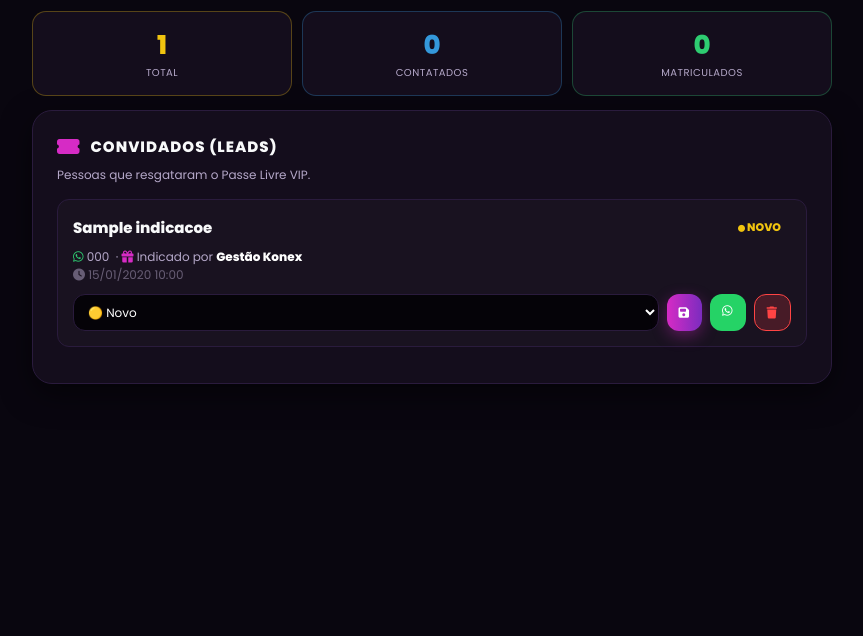
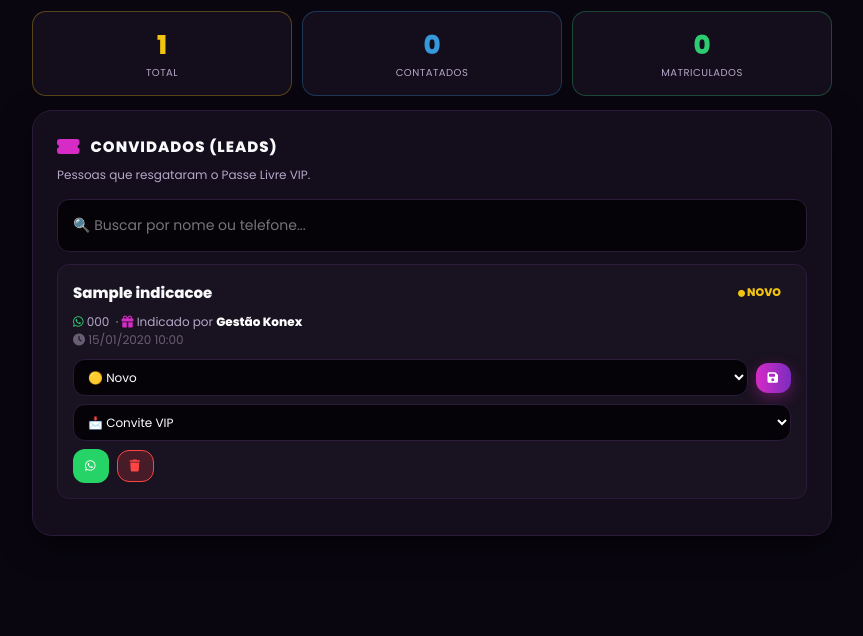
Before and after one commit to key2928/elite, a PHP site: page /admin.php in a window 1280 px wide, after a click on "Indicações VIP". Shown: the part 177-813 px from the top of the page, without its empty margins (208-1071 px from the left). Before the commit the page ends 561 px from the top, so only its background shows below. Run offline with PHP 8.4, Linux system fonts and the light colour scheme; a user stored in the database is signed in; data comes from the database, SQL or seed files in the repository; tables that the repository leaves empty hold one stand-in row (values such as "Sample post").

Commit message:
Add inline template selector and leads search to Indicações VIP tab
Agent-Logs-Url: https://github.com/key2928/elite/sessions/182cef28-069d-4ac5-b776-f4b4b4dbbcc5

Co-authored-by: key2928 <270645563+key2928@users.noreply.github.com>

```diff
--- a/admin.php
+++ b/admin.php
@@ -488,13 +488,19 @@ try {
         <div class="card">
             <h3 class="card-titulo"><i class="fas fa-ticket-alt"></i> Convidados (Leads)</h3>
             <p style="font-size:12px;color:var(--cinza);margin-top:-10px;margin-bottom:15px">Pessoas que resgataram o Passe Livre VIP.</p>
-            <div style="max-height:500px;overflow-y:auto">
+            <input type="text" id="buscaLeads" placeholder="🔍 Buscar por nome ou telefone..." oninput="filtrarLeads()" style="margin-bottom:12px">
+            <div style="max-height:500px;overflow-y:auto" id="listaLeads">
                 <?php foreach ($leads as $lead):
-                    $wa_msg = urlencode("Olá " . $lead['nome_convidada'] . "! 👋 Somos da Elite Thai Girls. Você recebeu um Passe Livre VIP indicado por " . $lead['quem_indicou'] . ". Gostaríamos de agendar sua aula experimental gratuita! Que dia fica melhor? 🥊");
                     $wa_num = preg_replace('/\D/', '', $lead['telefone_convidada']);
+                    $wa_templates = [
+                        'convite'   => urlencode("Olá " . $lead['nome_convidada'] . "! 👋 Somos da Elite Thai Girls. Você recebeu um Passe Livre VIP indicado por " . $lead['quem_indicou'] . ". Gostaríamos de agendar sua aula experimental gratuita! Que dia fica melhor? 🥊"),
+                        'followup'  => urlencode("Oi " . $lead['nome_convidada'] . "! 😊 Passando para saber se você conseguiu ver nossa mensagem sobre a aula experimental gratuita. Estamos te esperando na Elite Thai Girls! 🥊"),
+                        'matricula' => urlencode("Olá " . $lead['nome_convidada'] . "! 🎉 Que ótimo que você gostou da aula! Vamos garantir sua matrícula na Elite Thai Girls? Me chama aqui que eu te passo todos os detalhes! 💪"),
+                    ];
                     $data_fmt = date('d/m/Y H:i', strtotime($lead['data_indicacao']));
+                    $lead_id = (int)$lead['id'];
                 ?>
-                    <div class="item-lista">
+                    <div class="item-lista item-lead" data-nome="<?= strtolower(e($lead['nome_convidada'])) ?>" data-tel="<?= e(preg_replace('/\D/', '', $lead['telefone_convidada'])) ?>">
                         <div class="item-topo">
                             <span class="item-nome"><?= e($lead['nome_convidada']) ?></span>
                             <span class="badge status-<?= e($lead['status']) ?>"><i class="fas fa-circle" style="font-size:7px"></i> <?= ucfirst(e($lead['status'])) ?></span>
@@ -504,10 +510,10 @@ try {
                             &nbsp;·&nbsp;<i class="fas fa-gift" style="color:#d62bc5"></i> Indicado por <strong style="color:#fff"><?= e($lead['quem_indicou']) ?></strong>
                             <br><i class="fas fa-clock" style="opacity:.5"></i> <span style="opacity:.5"><?= $data_fmt ?></span>
                         </div>
-                        <div style="display:flex;gap:8px;flex-wrap:wrap">
+                        <div style="display:flex;gap:8px;flex-wrap:wrap;align-items:center">
                             <form method="POST" style="display:contents">
                                 <input type="hidden" name="acao" value="atualizar_lead">
-                                <input type="hidden" name="id" value="<?= (int)$lead['id'] ?>">
+                                <input type="hidden" name="id" value="<?= $lead_id ?>">
                                 <select name="status" style="margin:0;padding:8px 10px;font-size:12px;flex:1;min-width:120px">
                                     <option value="novo" <?= $lead['status'] === 'novo' ? 'selected' : '' ?>>🟡 Novo</option>
                                     <option value="contatado" <?= $lead['status'] === 'contatado' ? 'selected' : '' ?>>🔵 Contatado</option>
@@ -515,10 +521,15 @@ try {
                                 </select>
                                 <button type="submit" class="btn-submit" style="padding:8px 12px;font-size:12px;width:auto" title="Salvar"><i class="fas fa-save"></i></button>
                             </form>
-                            <a href="https://wa.me/55<?= $wa_num ?>?text=<?= $wa_msg ?>" target="_blank" class="btn-submit" style="padding:8px 12px;font-size:12px;width:auto;background:#25D366;text-decoration:none;text-align:center;box-shadow:none" title="Abrir WhatsApp"><i class="fab fa-whatsapp"></i></a>
+                            <select id="tpl<?= $lead_id ?>" onchange="atualizarWa(<?= $lead_id ?>,'<?= $wa_num ?>',<?= htmlspecialchars(json_encode($wa_templates, JSON_HEX_QUOT | JSON_HEX_APOS), ENT_QUOTES) ?>)" style="margin:0;padding:8px 10px;font-size:12px;min-width:130px">
+                                <option value="convite">📩 Convite VIP</option>
+                                <option value="followup">🔔 Follow-up</option>
+                                <option value="matricula">🎉 Matrícula</option>
+                            </select>
+                            <a id="waLink<?= $lead_id ?>" href="https://wa.me/55<?= $wa_num ?>?text=<?= $wa_templates['convite'] ?>" target="_blank" class="btn-submit" style="padding:8px 12px;font-size:12px;width:auto;background:#25D366;text-decoration:none;text-align:center;box-shadow:none" title="Abrir WhatsApp"><i class="fab fa-whatsapp"></i></a>
                             <form method="POST" onsubmit="return confirm('Remover este lead?')" style="display:contents">
                                 <input type="hidden" name="acao" value="excluir_lead">
-                                <input type="hidden" name="id" value="<?= (int)$lead['id'] ?>">
+                                <input type="hidden" name="id" value="<?= $lead_id ?>">
                                 <button type="submit" class="btn-submit" style="padding:8px 12px;font-size:12px;width:auto;background:rgba(255,68,68,.2);box-shadow:none;border:1px solid #ff4444;color:#ff4444" title="Remover"><i class="fas fa-trash"></i></button>
                             </form>
                         </div>
@@ -1077,6 +1088,22 @@ function toggleTurmaField() {
     var tipo = document.getElementById('tipoSelect').value;
     document.getElementById('turmaField').style.display = tipo === 'aluno' ? 'block' : 'none';
 }
+function atualizarWa(id, num, templates) {
+    var sel = document.getElementById('tpl' + id);
+    var tpl = sel ? sel.value : 'convite';
+    var msg = templates[tpl] || '';
+    var link = document.getElementById('waLink' + id);
+    if (link) { link.href = 'https://wa.me/55' + num + '?text=' + msg; }
+}
+function filtrarLeads() {
+    var q = document.getElementById('buscaLeads').value.toLowerCase();
+    var items = document.querySelectorAll('#listaLeads .item-lead');
+    items.forEach(function(el) {
+        var nome = el.getAttribute('data-nome') || '';
+        var tel  = (el.getAttribute('data-tel')  || '').toLowerCase();
+        el.style.display = (nome.indexOf(q) !== -1 || tel.indexOf(q) !== -1) ? '' : 'none';
+    });
+}
 if ('serviceWorker' in navigator) {
     navigator.serviceWorker.register('/sw.js').catch(function(){});
 }
```
